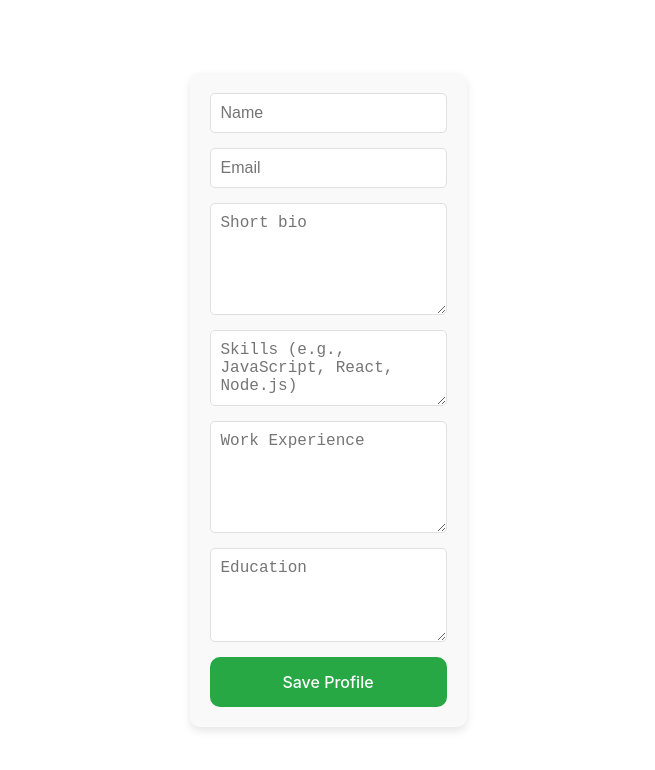
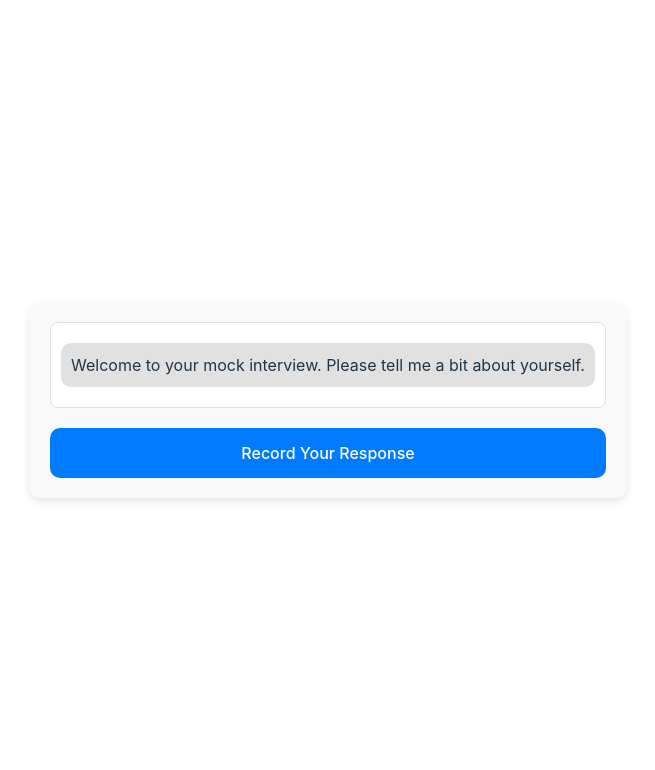
Before and after one commit to Artniewski/b3st_h4ckers, a React (Vite) app in the folder frontend/b3st-frontend/: page / in a window 1280 px wide. Shown: the top 770 px of the page, without its empty margins (312-967 px from the left). Built offline with nearby package versions, Linux system fonts and the light colour scheme.

Commit message:
bomba front

```diff
--- a/frontend/b3st-frontend/src/App.tsx
+++ b/frontend/b3st-frontend/src/App.tsx
@@ -1,12 +1,12 @@
 import './App.css'
-import UserProfileView from "./user_profile/UserProfile.tsx";
+import MockInterviewView from "./interview/InterviewView.tsx";
 
 function App() {
 
 
   return (
     <>
-      <UserProfileView />
+      <MockInterviewView />
     </>
   )
 }
--- a/frontend/b3st-frontend/src/interview/InterviewView.tsx
+++ b/frontend/b3st-frontend/src/interview/InterviewView.tsx
@@ -76,11 +76,12 @@ const MockInterviewView: React.FC = () => {
                     const audioBlob = new Blob(audioChunksRef.current, { type: 'audio/wav' });
                     const formData = new FormData()
                     formData.append('file', audioBlob, 'audio.wav')
-                   const response = await fetch("http://localhost:8080", {
+                   const response = await fetch("http://127.0.0.1:5000/process_audio", {
                        method: 'POST',
                        body:formData
                    })
                     const responseJson = await response.json()
+                    console.log(responseJson)
                     setTranscripts((prev) => [...prev, { text: responseJson.body.transcript, isUser: true }, {text: responseJson.body.ai_response, isUser: false}]);
 
                 };
```
Also changed, not shown: 1 other file (tests, documents, lock files or other folders).
